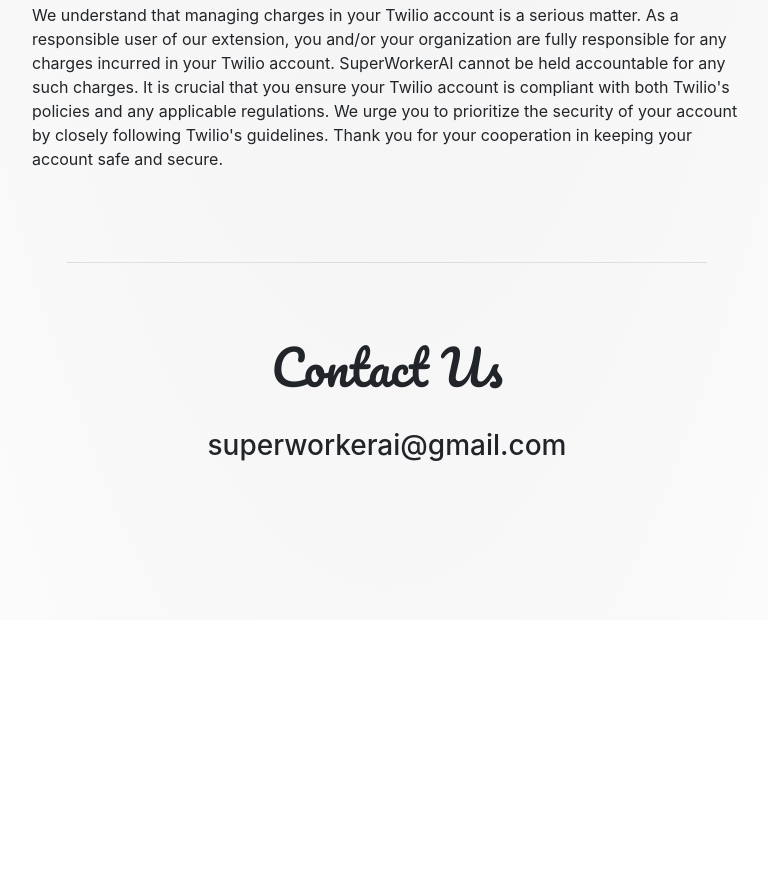
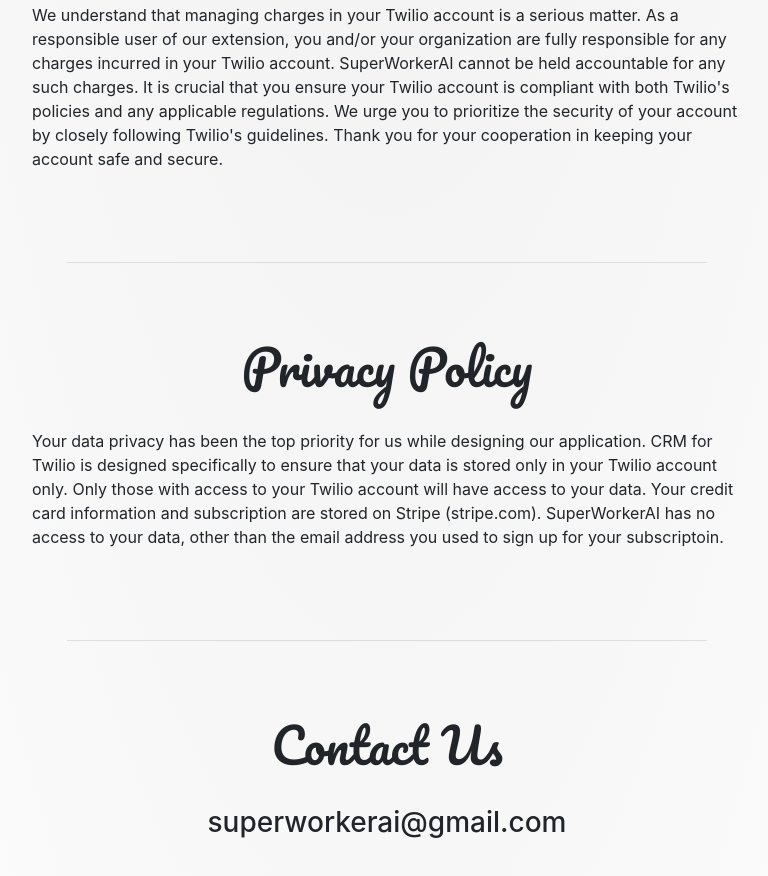
Before and after one commit to superworkerai/superworkerai.github.io, a plain HTML site: page index.html in a window 1280 px wide. Shown: the part 2901-3777 px from the top of the page, without its empty margins (253-1021 px from the left). Before the commit the page ends 3521 px from the top, so only its background shows below. Drawn offline with Linux system fonts and the light colour scheme.

Commit message:
privacy policy

```diff
--- a/index.html
+++ b/index.html
@@ -200,6 +200,28 @@
 	<div class="container text-center">
 		<div class="row">
 			<div class="col-12 text-center" style="overflow:hidden; font-family:Pacifico;">
+				<h1 class="align-middle">Privacy Policy</h1>
+        <a id="privacy_policy"></a>
+        <div class="spacer"></div>
+			</div>
+		</div>
+		<div class="row">
+      <div class="col-12 text-center">
+        <div class="col-md-8 offset-md-2 col-sm-10 offset-sm-1 col-xs-12 text-left">
+          <p>
+          Your data privacy has been the top priority for us while designing our application. CRM for Twilio is designed specifically to ensure that your
+          data is stored only in your Twilio account only. Only those with access to your Twilio account will have access to your data.
+          Your credit card information and subscription are stored on Stripe (stripe.com). SuperWorkerAI has no access to your data, other than the email
+          address you used to sign up for your subscriptoin.
+          </p>
+        </div>
+			</div>
+		</div>
+  </div>
+  <hr class="section" />
+	<div class="container text-center">
+		<div class="row">
+			<div class="col-12 text-center" style="overflow:hidden; font-family:Pacifico;">
 				<h1 class="align-middle">Contact Us</h1>
         <div class="spacer"></div>
 			</div>
```
